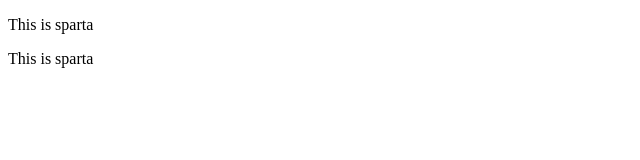
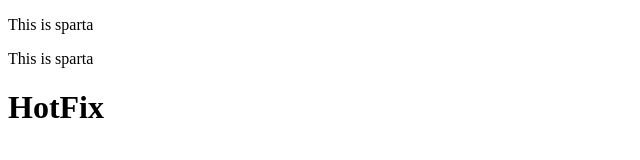
Before and after one commit to slovn1k/gitflow, a plain HTML site: page index.html in a window 1280 px wide. Shown: the whole page, without its empty margins (0-640 px from the left). Drawn offline with Linux system fonts and the light colour scheme.

Commit message:
Hotfix chages

```diff
--- a/index.html
+++ b/index.html
@@ -12,5 +12,7 @@
 
     <p>This is sparta</p>
 
+    <h1>HotFix</h1>
+
 </body>
 </html>
```
